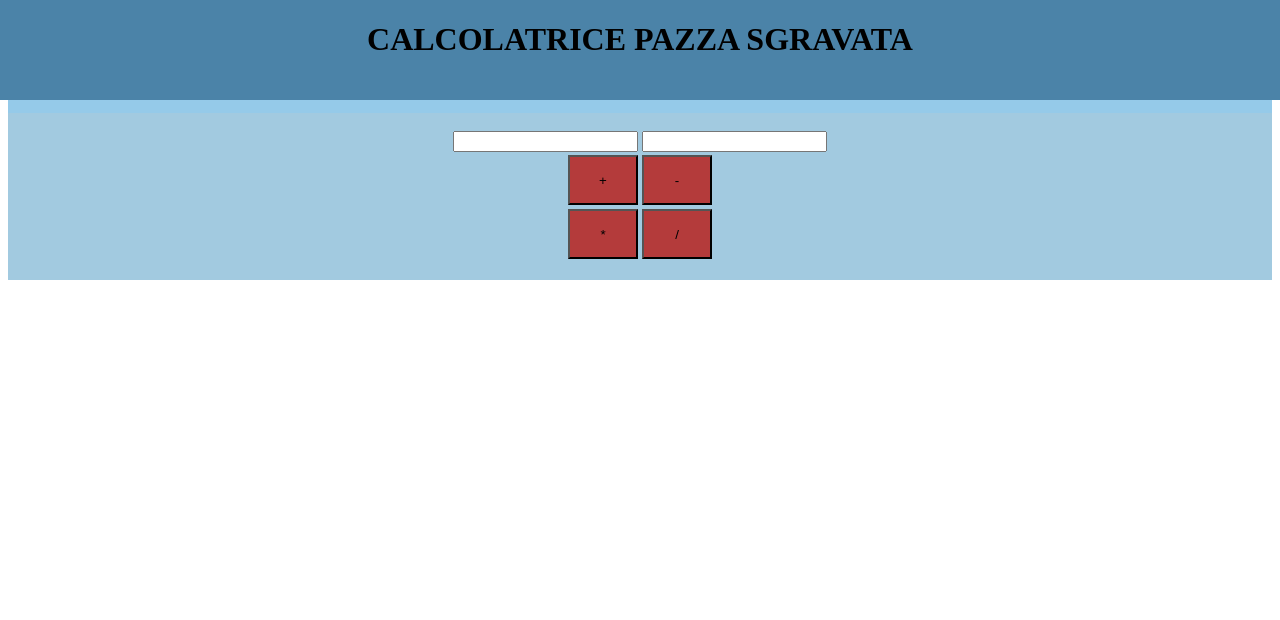
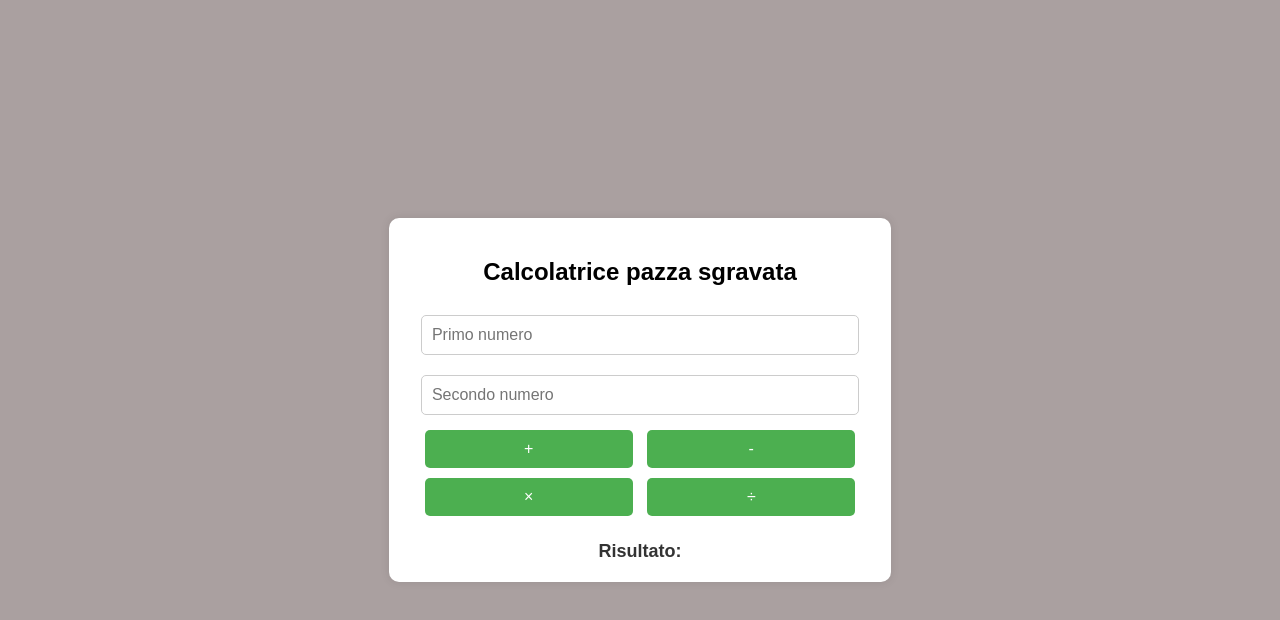
Before and after one commit to Piadina-000/MyCalculator, a plain HTML site: page index.html in a window 1280 px wide. Drawn offline with Linux system fonts and the light colour scheme.

Commit message:
Modifiche visive html e css

```diff
--- a/css/style.css
+++ b/css/style.css
@@ -1,43 +1,44 @@
-#divBody{
-    width: 100%;
-    height: 100%;
-    background-attachment: fixed;
-    background-color: rgb(149, 202, 233);
-
-    left: 0px;
-    top: 0px;
+body {
+    font-family: Arial, sans-serif;
+    display: flex;
+    justify-content: center;
+    align-items: center;
+    height: 100vh;
+    margin: 0;
+    background-color: #aaa0a0;
 }
-
-#divTestata {
-    width: 100%;
-    height: 100px;
-
-    left: 0px;
-    top: 0px;
-
-    background-color: rgb(75, 131, 168);
-
-    position: absolute;
-    z-index: 1000;
+.calculator {
+    background-color: #ffffff;
+    padding: 20px;
+    border-radius: 10px;
+    box-shadow: 0 0 10px rgba(0, 0, 0, 0.1);
+    text-align: center;
 }
-
-#divContent {
-    width: 100%;
-    position: relative;
-    left: 0px;
-    top: 105px;
-    background-color: rgb(162, 202, 224);
-    z-index: 1000;
+input[type="number"] {
+    width: 90%;
+    padding: 10px;
+    margin: 10px 0;
+    border: 1px solid #ccc;
+    border-radius: 5px;
+    font-size: 16px;
 }
-
-table {
-    margin: 0 auto; /* Centra la tabella orizzontalmente */
+button {
+    width: 45%;
+    padding: 10px;
+    margin: 5px;
+    border: none;
+    border-radius: 5px;
+    background-color: #4CAF50;
+    color: white;
+    font-size: 16px;
+    cursor: pointer;
 }
-
-button{
-    width: 70px;
-    height: 50px;
-    shape-outside: circle();
-    background-color: rgb(180, 59, 59);
-    text-decoration-color: black;
+button:hover {
+    background-color: #45a049;
 }
+#result {
+    margin-top: 20px;
+    font-size: 18px;
+    font-weight: bold;
+    color: #333;
+}
--- a/index.html
+++ b/index.html
@@ -3,43 +3,55 @@
 <head>
     <meta charset="UTF-8">
     <meta name="viewport" content="width=device-width, initial-scale=1.0">
-    <title>MyCalculator</title>
-    <script src="js/calc.js"></script>
+    <title>Calcolatrice</title>
     <link rel="stylesheet" href="css/style.css">
 </head>
 <body>
-    <div style="text-align: center;" id="divBody">
-        <div style="text-align: center;" id="divTestata">
-            <h1>CALCOLATRICE PAZZA SGRAVATA</h1>
+    <div class="calculator">
+        <h2>Calcolatrice pazza sgravata</h2>
+        <input type="number" name="" id="" placeholder="Primo numero">
+        <input type="number" name="" id="" placeholder="Secondo numero">
+        <div>
+            <button class="op" id="1">+</button>
+            <button class="op" id="2">-</button>
+            <button class="op" id="3">×</button>
+            <button class="op" id="4">÷</button>
         </div>
+        <div id="result">Risultato: </div>
+    </div>
 
-        <div id="divContent">
-            <br>
-            <input type="number" name="val1" id="val1">
-            <input type="number" name="val2" id="val2">
+    <!-- <script>
+        function calculate(operation) {
+            const num1 = parseFloat(document.getElementById('num1').value);
+            const num2 = parseFloat(document.getElementById('num2').value);
+            let result;
 
-            <br>
-            <table>
-                <tr>
-                    <th>
-                        <button class="op" id="1">+</button>
-                    </th>
-                    <th>
-                        <button class="op" id="2">-</button>
-                    </th>
-                </tr>
-                <tr>
-                    <th>
-                        <button class="op" id="3">*</button>
-                    </th>
-                    <th>
-                        <button class="op" id="4">/</button>
-                    </th>
-                </tr>
-            </table>
-            <br>
-            <p id="result"></p>
-        </div>
-    </div>
+            if (isNaN(num1) || isNaN(num2)) {
+                result = "Inserisci numeri validi!";
+            } else {
+                switch (operation) {
+                    case '+':
+                        result = num1 + num2;
+                        break;
+                    case '-':
+                        result = num1 - num2;
+                        break;
+                    case '*':
+                        result = num1 * num2;
+                        break;
+                    case '/':
+                        if (num2 === 0) {
+                            result = "Errore: divisione per zero!";
+                        } else {
+                            result = num1 / num2;
+                        }
+                        break;
+                    default:
+                        result = "Operazione non valida";
+                }
+            }
+            document.getElementById('result').textContent = "Risultato: " + result;
+        }
+    </script> -->
 </body>
 </html>
```
Also changed, not shown: js/calc.js (line endings or trailing spaces).
